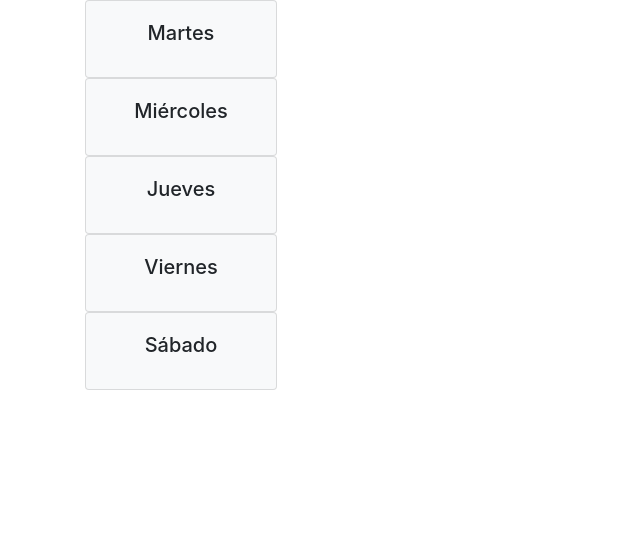
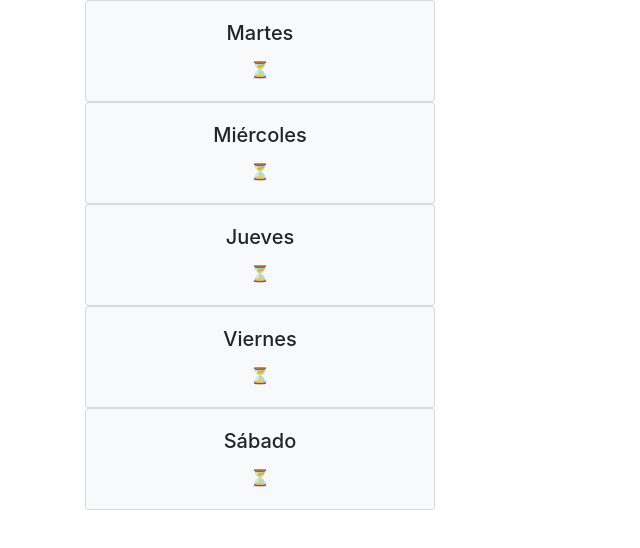
Before and after one commit to agj/web-app-exercise, a React (Create React App) app: page /0 in a window 1280 px wide. Shown: the top 548 px of the page, without its empty margins (0-640 px from the left). Built offline with nearby package versions, Linux system fonts and the light colour scheme; no server answers.

Commit message:
Escala vertical del gráfico de temperaturas tiene un rango estándar más adecuado (entre 10° y 25°). Diseño ahora usa dos columnas. Reloj de arena muestra que se está cargando.

```diff
--- a/src/App.js
+++ b/src/App.js
@@ -1,5 +1,5 @@
 import React from 'react';
-import { Container } from 'reactstrap';
+import { Container, Row, Col } from 'reactstrap';
 import { WeatherOverview } from './features/weather/WeatherOverview';
 import { DayDetails } from './features/weather/DayDetails';
 import { slugToTime } from './features/weather/days';
@@ -10,8 +10,11 @@ function App({ match: { params: { day } }}) {
 
   return (
     <Container>
+      <Row>
+        <Col sm="4">
           <WeatherOverview currentDay={ dayTime } />
-
+        </Col>
+        <Col sm="8">
           { dayTime
             ? <DayDetails
                 width={ 500 }
@@ -20,7 +23,8 @@ function App({ match: { params: { day } }}) {
               />
             : ''
           }
-
+        </Col>
+      </Row>
     </Container>
   );
 }
--- a/src/features/weather/DayDetails.js
+++ b/src/features/weather/DayDetails.js
@@ -51,8 +51,8 @@ export function DayDetails({ width, height, day }) {
   const yScale = scaleLinear({
     range: [yMax, 0],
     domain: [
-      data.map(y).reduce(min, 0),
-      data.map(y).reduce(max, 0),
+      data.map(y).reduce(min, 10),
+      data.map(y).reduce(max, 25),
     ],
     nice: true,
   });
@@ -74,8 +74,10 @@ export function DayDetails({ width, height, day }) {
     });
 
   return (
-    <div>
-      <svg width={ width } height={ height }>
+    <svg
+      viewBox={ `0 0 ${ width } ${ height }` }
+      className="img-fluid mx-auto"
+    >
       <Group top={ margin.top } left={ margin.left }>
         <GridColumns
           scale={ xScale }
@@ -111,6 +113,5 @@ export function DayDetails({ width, height, day }) {
         />
       </Group>
     </svg>
-    </div>
   );
 }
--- a/src/features/weather/DayOverview.js
+++ b/src/features/weather/DayOverview.js
@@ -26,11 +26,11 @@ export function DayOverview({ children, day, currentDay }) {
         <CardTitle tag="h5">
           { children }
         </CardTitle>
-        { !isNaN(max)
+        { weather
           ? <CardText>
               { weather } { Math.round(min) }° ~ { Math.round(max) }°
             </CardText>
-          : <CardText></CardText>
+          : <CardText>⏳</CardText>
         }
       </CardBody>
     </Card>
--- a/src/features/weather/DayOverview.module.css
+++ b/src/features/weather/DayOverview.module.css
@@ -1,6 +1,6 @@
 
 .DayOverview {
-  width: 12rem;
+  /* width: 12rem; */
   color: inherit;
   text-decoration: inherit;
 }
```
Lines whose indentation alone changed are shown as unchanged.
